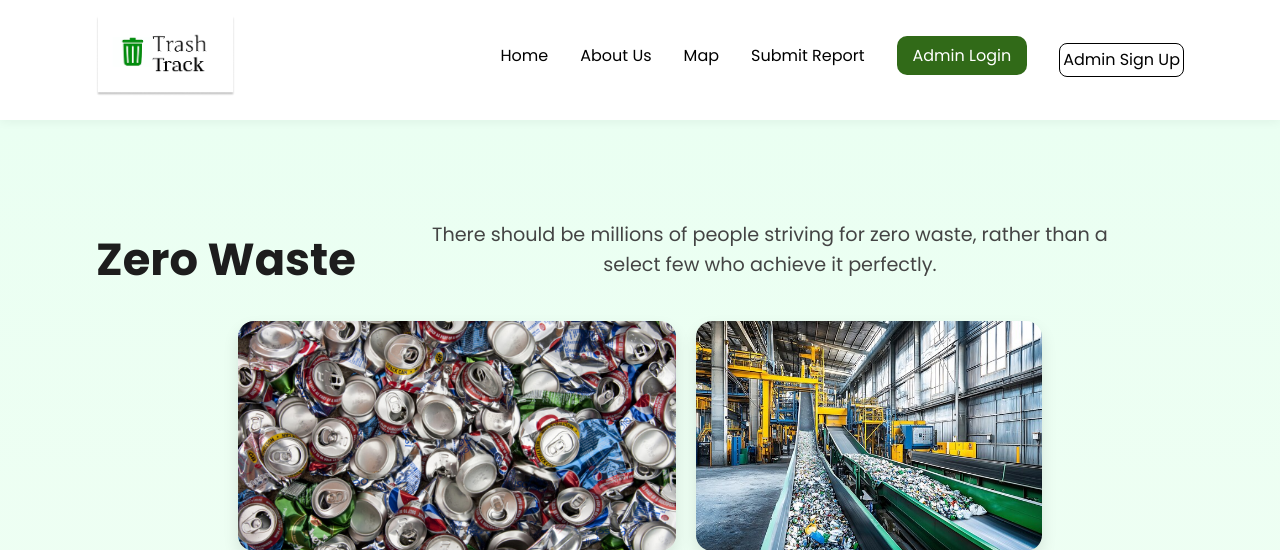
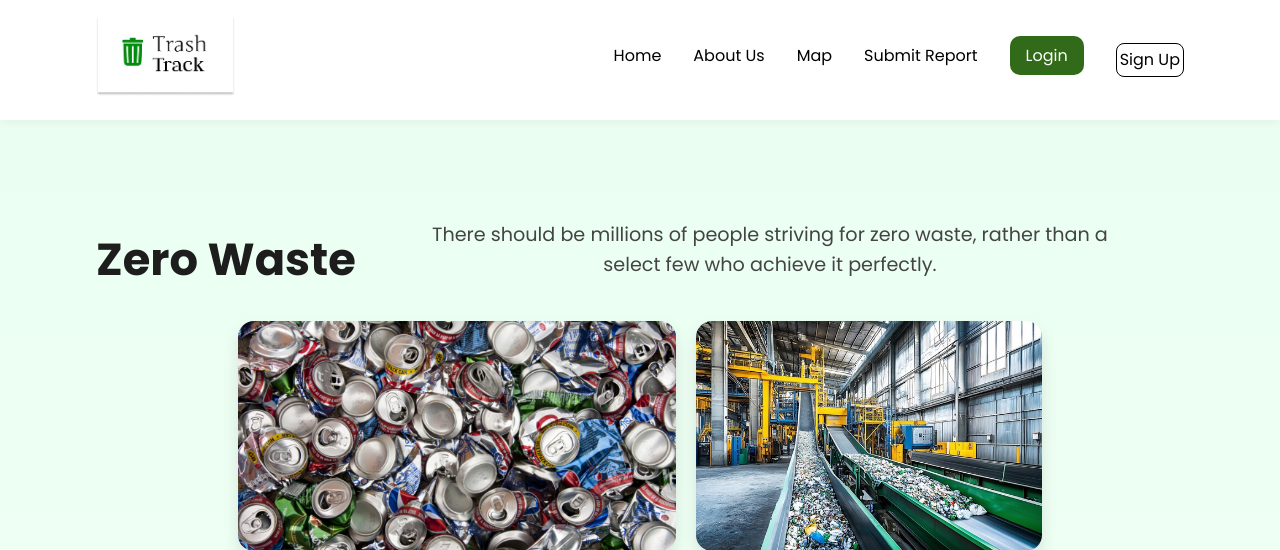
Before and after one commit to drini08/trashtrack1, a PHP site: page / in a window 1280 px wide. Shown: the top 550 px of the page. Run offline with PHP 8.4, Linux system fonts and the light colour scheme.

Commit message:
Final Commit

```diff
--- a/aboutus.php
+++ b/aboutus.php
@@ -29,8 +29,8 @@
         <li><a href="aboutus.php" class="active">About Us</a></li>
         <li><a href="map.php">Map</a></li>
         <li><a href="report.php"> Submit Report</a></li>
-        <li><a href="login.php" class="btn login-btn">Admin Login</a></li>
-        <li class="signup"><a href="signup.php" class="btn signup-btn">Admin Sign Up</a></li>
+        <li><a href="login.php" class="btn login-btn">Login</a></li>
+        <li class="signup"><a href="signup.php" class="btn signup-btn">Sign Up</a></li>
       </ul>
     </nav>
   </div>
--- a/index.php
+++ b/index.php
@@ -31,8 +31,8 @@
           <li><a href="aboutus.php">About Us</a></li>
           <li><a href="map.php">Map</a></li>
           <li><a href="report.php">Submit Report</a></li>
-          <li><a href="login.php" class="btn login-btn">Admin Login</a></li>
-          <li class="signup"><a href="signup.php" class="btn signup-btn">Admin Sign Up</a></li>
+          <li><a href="login.php" class="btn login-btn">Login</a></li>
+          <li class="signup"><a href="signup.php" class="btn signup-btn">Sign Up</a></li>
         </ul>
       </nav>
     </div>
--- a/report.php
+++ b/report.php
@@ -117,7 +117,6 @@ if ($_SERVER["REQUEST_METHOD"] === "POST") {
     <ul class="faq-list">
       <li><strong>Can I report anonymously?</strong> Yes, no personal info is required.</li>
       <li><strong>What locations can I report?</strong> Any public places where trash is an issue.</li>
-      <li><strong>Is photo upload mandatory?</strong> It helps, but you can still report without it.</li>
     </ul>
 
     <a href="index.php" class="call-to-action" aria-label="Return to homepage">
```
Also changed, not shown: login.php (line endings or trailing spaces), logout.php (line endings or trailing spaces), signup.php (line endings or trailing spaces), uploads/68333fba6b62e_trash.jpg (added).
